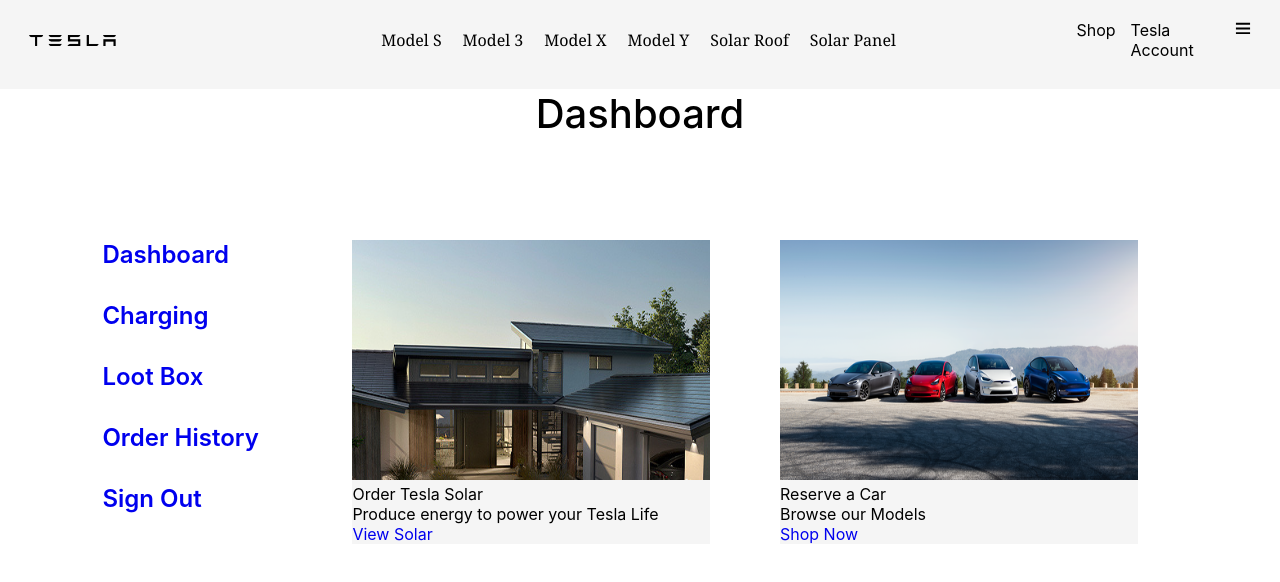
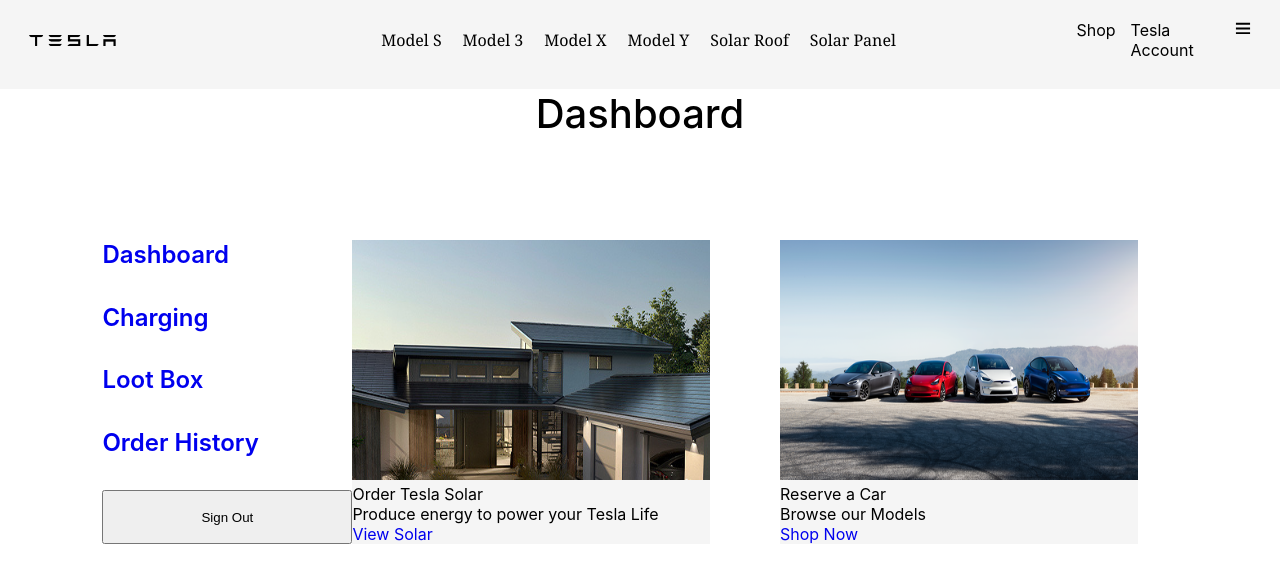
Before and after one commit to sarb001/Tesla-site.github.io, a React (Create React App) app in the folder tesla-clone-yt/: page /teslaccount in a window 1280 px wide. Shown: the top 582 px of the page. Built offline with nearby package versions, Linux system fonts and the light colour scheme; no server answers.

Commit message:
tesla-clone-Done

```diff
--- a/tesla-clone-yt/src/App.js
+++ b/tesla-clone-yt/src/App.js
@@ -27,6 +27,7 @@
                   <Route path = '/teslaccount'  element = {<TeslaAccount />}>   </Route>
                   <Route path = '/login'   element = {<Login />}>  </Route>
                   <Route path = '/signup'  element = {<Signup />}>  </Route>
+                  <Route path = '/signout'  element = {<Signup />}>  </Route>
 
                   {/* for Models */}
 
@@ -44,7 +45,6 @@
                   <Route path = '/history'   element  = {<History  />}>  </Route>
                   {/* <Route path = '/signout'   element = {<Solarpanel />}>  </Route> */}
 
-
                 </Routes>
            </FirstProvider>
           </BrowserRouter>
--- a/tesla-clone-yt/src/Charging.js
+++ b/tesla-clone-yt/src/Charging.js
@@ -16,7 +16,7 @@
                   <span>  <Link to = "/charging">   Charging       </Link>  </span>
                   <span>  <Link to = "/loot-box">  Loot Box      </Link>  </span>
                   <span>  <Link to = "/history">   Order History  </Link>  </span>
-                  <span>  <Link to = "/signout">    Sign Out      </Link>  </span>
+                  <span>  <Link to = "/">    Sign Out      </Link>  </span>
           </div>
           <div className = "second-side-charge">
                <div className="second-side-images" >
--- a/tesla-clone-yt/src/History.js
+++ b/tesla-clone-yt/src/History.js
@@ -16,7 +16,7 @@
                 <span>  <Link to = "/charging">   Charging       </Link>  </span>
                 <span>  <Link to = "/loot-box">  Loot Box      </Link>  </span>
                 <span>  <Link to = "/history">   Order History  </Link>  </span>
-                <span>  <Link to = "/signout">    Sign Out      </Link>  </span>
+                <span>  <Link to = "/">    Sign Out      </Link>  </span>
         </div>
         <div className = "second-side-charge">
              <div className="second-side-images" >
--- a/tesla-clone-yt/src/Login.js
+++ b/tesla-clone-yt/src/Login.js
@@ -11,7 +11,6 @@
     const [err,seterr] =     useState('');
     const { login } = useAuth();
     const navigate = useNavigate();
-
 
       const handlelogin = async (e) => {
         e.preventDefault();
--- a/tesla-clone-yt/src/Lootbox.js
+++ b/tesla-clone-yt/src/Lootbox.js
@@ -16,7 +16,7 @@
                 <span>  <Link to = "/charging">   Charging       </Link>  </span>
                 <span>  <Link to = "/loot-box">  Loot Box      </Link>  </span>
                 <span>  <Link to = "/history">   Order History  </Link>  </span>
-                <span>  <Link to = "/signout">    Sign Out      </Link>  </span>
+                <span>  <Link to = "/">    Sign Out      </Link>  </span>
         </div>
         <div className = "second-side-charge">
              <div className="second-side-images" >
--- a/tesla-clone-yt/src/Signup.js
+++ b/tesla-clone-yt/src/Signup.js
@@ -17,7 +17,6 @@
         e.preventDefault();
         seterr("");
         try{
-
           await signup(email,pass,name);
           navigate('/login');
         }catch(err)
--- a/tesla-clone-yt/src/TeslaAccount.js
+++ b/tesla-clone-yt/src/TeslaAccount.js
@@ -1,10 +1,29 @@
-import React from 'react';
-import { Link } from 'react-router-dom';
+import React, { useState } from 'react';
+import { Link, useNavigate } from 'react-router-dom';
+import { useAuth } from './features/UserContext';
 import Header from './Header';
 
 import './TeslaAccount.css';
 
-const TeslaAccount = () => {
+const TeslaAccount = () =>  {
+
+    const { logout ,user } = useAuth();
+    const [ err , seterr ] = useState('');
+    const navigate = useNavigate();
+
+    const handlelogout = async (e) =>
+    {
+        e.preventDefault();
+        try{
+          await logout();
+          navigate('/')
+        }
+        catch(err)
+        {
+            seterr(err.message)
+        }
+    }
+
   return (
     <div >
         <Header />
@@ -17,7 +36,7 @@
                   <span>  <Link to = "/charging">   Charging  </Link>  </span>
                   <span>  <Link to = "/loot-box">  Loot Box      </Link>  </span>
                   <span>  <Link to = "/history">   Order History  </Link>  </span>
-                  <span>  <Link to = "/signout">    Sign Out      </Link>  </span>
+                  <button onClick = {handlelogout}> Sign Out </button>
           </div>
           <div className = "second-side">
                <div className="second-side-images" style = {{display:'grid' ,width:'90%',backgroundColor:'whitesmoke'}}>
--- a/tesla-clone-yt/src/features/UserContext.js
+++ b/tesla-clone-yt/src/features/UserContext.js
@@ -22,6 +22,11 @@
         return signInWithEmailAndPassword(auth,email,password)
     }
 
+    function logout()
+    {
+         return signOut(auth);
+    }
+
     useEffect(() => {
 
         const unsubscribe = onAuthStateChanged(auth ,(currentuser) => {
@@ -34,7 +39,7 @@
 
     return(
         <>
-          <auth1.Provider value = {{auth,signup,login}}>
+          <auth1.Provider value = {{auth,signup,login,logout}}>
              {children}
           </auth1.Provider>
         </>
```
